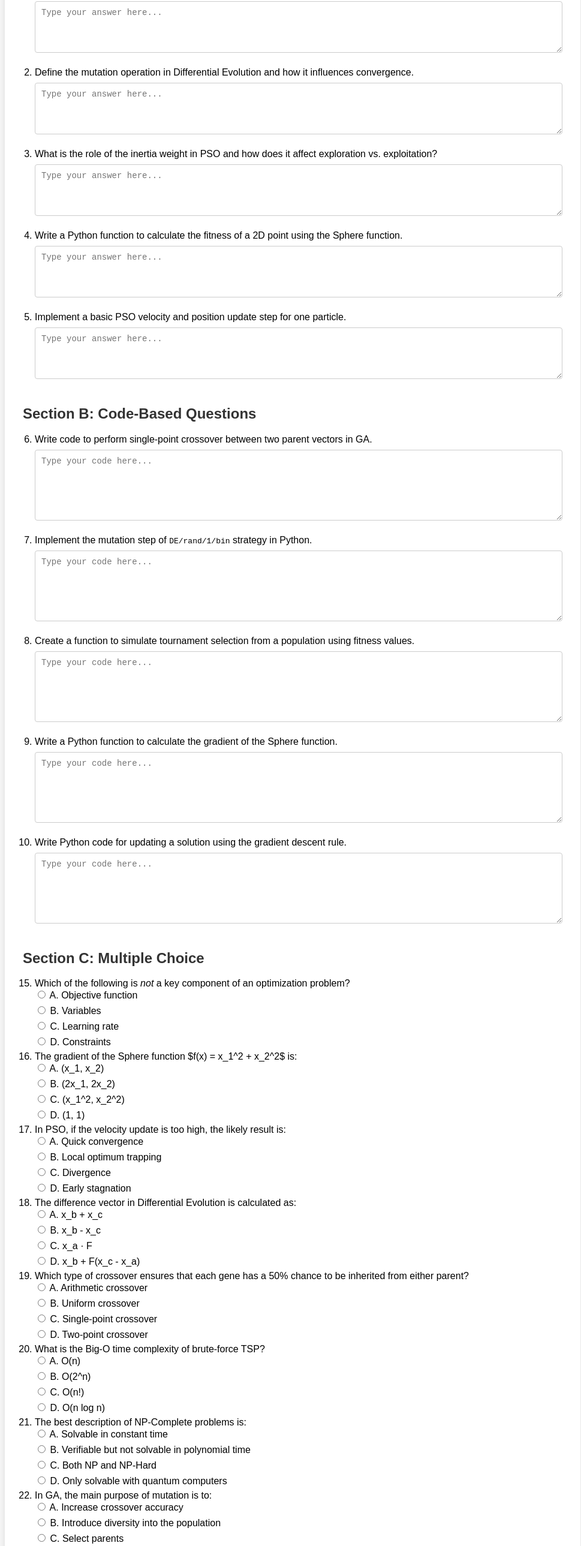
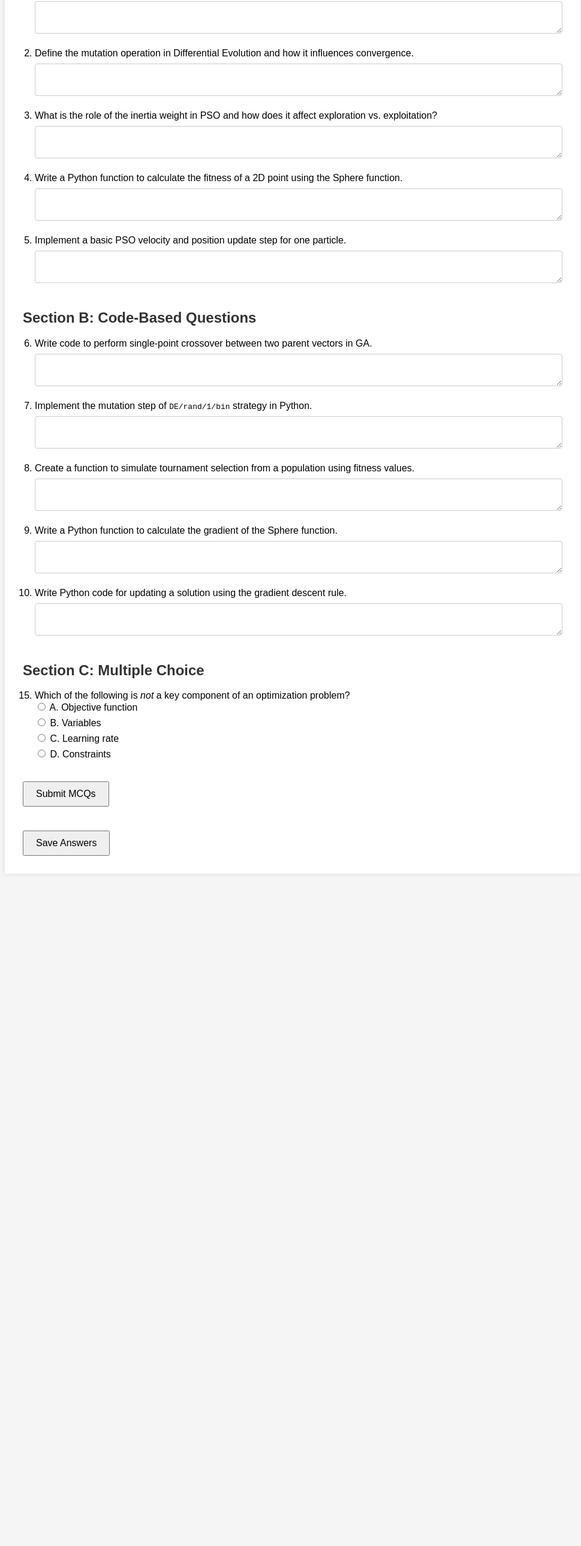
Before and after one commit to dsmlossf/EC-EXAM, a plain HTML site: page index.html in a window 1280 px wide. Shown: the part 202-2780 px from the top of the page at 60% size, without its empty margins (152-1121 px from the left). After the commit the page ends 1679 px from the top, so only its background shows below. Drawn offline with Linux system fonts and the light colour scheme.

Commit message:
Update index.html

```diff
--- a/index.html
+++ b/index.html
@@ -1,4 +1,3 @@
-
 <!DOCTYPE html>
 <html lang="en">
 <head>
@@ -6,6 +5,12 @@
   <meta name="viewport" content="width=device-width, initial-scale=1" />
   <title>Lab Exam Questions</title>
   <link rel="stylesheet" href="style.css" />
+  <style>
+    .correct { color: green; font-weight: bold; }
+    .incorrect { color: red; font-weight: bold; }
+    .score { margin-top: 20px; font-weight: bold; font-size: 18px; }
+    button { margin-top: 20px; padding: 10px 20px; font-size: 16px; }
+  </style>
 </head>
 <body>
   <div class="container">
@@ -13,55 +18,36 @@
 
     <h2>Section A: Short Answer</h2>
     <ol>
-      <li>
-        Explain why the Travelling Salesman Problem (TSP) is considered NP-Hard.
-        <textarea name="shortAnswer1" rows="4" placeholder="Type your answer here..."></textarea>
-      </li>
-      <li>
-        Define the mutation operation in Differential Evolution and how it influences convergence.
-        <textarea name="shortAnswer2" rows="4" placeholder="Type your answer here..."></textarea>
-      </li>
-      <li>
-        What is the role of the inertia weight in PSO and how does it affect exploration vs. exploitation?
-        <textarea name="shortAnswer3" rows="4" placeholder="Type your answer here..."></textarea>
-      </li>
-      <li>
-        Write a Python function to calculate the fitness of a 2D point using the Sphere function.
-        <textarea name="shortAnswer4" rows="4" placeholder="Type your answer here..."></textarea>
-      </li>
-      <li>
-        Implement a basic PSO velocity and position update step for one particle.
-        <textarea name="shortAnswer5" rows="4" placeholder="Type your answer here..."></textarea>
-      </li>
+      <li>Explain why the Travelling Salesman Problem (TSP) is considered NP-Hard.
+        <textarea name="shortAnswer1"></textarea></li>
+      <li>Define the mutation operation in Differential Evolution and how it influences convergence.
+        <textarea name="shortAnswer2"></textarea></li>
+      <li>What is the role of the inertia weight in PSO and how does it affect exploration vs. exploitation?
+        <textarea name="shortAnswer3"></textarea></li>
+      <li>Write a Python function to calculate the fitness of a 2D point using the Sphere function.
+        <textarea name="shortAnswer4"></textarea></li>
+      <li>Implement a basic PSO velocity and position update step for one particle.
+        <textarea name="shortAnswer5"></textarea></li>
     </ol>
 
     <h2>Section B: Code-Based Questions</h2>
     <ol start="6">
-      <li>
-        Write code to perform single-point crossover between two parent vectors in GA.
-        <textarea name="codeAnswer6" rows="6" placeholder="Type your code here..."></textarea>
-      </li>
-      <li>
-        Implement the mutation step of <code>DE/rand/1/bin</code> strategy in Python.
-        <textarea name="codeAnswer7" rows="6" placeholder="Type your code here..."></textarea>
-      </li>
-      <li>
-        Create a function to simulate tournament selection from a population using fitness values.
-        <textarea name="codeAnswer8" rows="6" placeholder="Type your code here..."></textarea>
-      </li>
-      <li>
-        Write a Python function to calculate the gradient of the Sphere function.
-        <textarea name="codeAnswer9" rows="6" placeholder="Type your code here..."></textarea>
-      </li>
-      <li>
-        Write Python code for updating a solution using the gradient descent rule.
-        <textarea name="codeAnswer10" rows="6" placeholder="Type your code here..."></textarea>
-      </li>
+      <li>Write code to perform single-point crossover between two parent vectors in GA.
+        <textarea name="codeAnswer6"></textarea></li>
+      <li>Implement the mutation step of <code>DE/rand/1/bin</code> strategy in Python.
+        <textarea name="codeAnswer7"></textarea></li>
+      <li>Create a function to simulate tournament selection from a population using fitness values.
+        <textarea name="codeAnswer8"></textarea></li>
+      <li>Write a Python function to calculate the gradient of the Sphere function.
+        <textarea name="codeAnswer9"></textarea></li>
+      <li>Write Python code for updating a solution using the gradient descent rule.
+        <textarea name="codeAnswer10"></textarea></li>
     </ol>
 
     <h2>Section C: Multiple Choice</h2>
     <form id="examForm">
       <ol start="15">
+        <!-- Sample MCQ Entry Format -->
         <li class="mcq">
           Which of the following is <em>not</em> a key component of an optimization problem?
           <ul>
@@ -70,98 +56,59 @@
             <li><label><input type="radio" name="q15" value="C" /> C. Learning rate</label></li>
             <li><label><input type="radio" name="q15" value="D" /> D. Constraints</label></li>
           </ul>
-          <div class="answer" data-answer="C"></div>
         </li>
+        <!-- Add all questions up to q30 similarly here... -->
+      </ol>
+      <button type="button" onclick="checkAnswers()">Submit MCQs</button>
+      <div class="score" id="score"></div>
+    </form>
 
-        <li class="mcq">
-          The gradient of the Sphere function $f(x) = x_1^2 + x_2^2$ is:
-          <ul>
-            <li><label><input type="radio" name="q16" value="A" /> A. (x_1, x_2)</label></li>
-            <li><label><input type="radio" name="q16" value="B" /> B. (2x_1, 2x_2)</label></li>
-            <li><label><input type="radio" name="q16" value="C" /> C. (x_1^2, x_2^2)</label></li>
-            <li><label><input type="radio" name="q16" value="D" /> D. (1, 1)</label></li>
-          </ul>
-          <div class="answer" data-answer="B"></div>
-        </li>
+    <button onclick="saveAnswers()">Save Answers</button>
+  </div>
 
-        <li class="mcq">
-          In PSO, if the velocity update is too high, the likely result is:
-          <ul>
-            <li><label><input type="radio" name="q17" value="A" /> A. Quick convergence</label></li>
-            <li><label><input type="radio" name="q17" value="B" /> B. Local optimum trapping</label></li>
-            <li><label><input type="radio" name="q17" value="C" /> C. Divergence</label></li>
-            <li><label><input type="radio" name="q17" value="D" /> D. Early stagnation</label></li>
-          </ul>
-          <div class="answer" data-answer="C"></div>
-        </li>
+  <script>
+    const correctAnswers = {
+      q15: 'C', q16: 'B', q17: 'C', q18: 'B', q19: 'B',
+      q20: 'C', q21: 'C', q22: 'B', q23: 'D', q24: 'A',
+      q25: 'B', q26: 'B', q27: 'C', q28: 'C', q29: 'A', q30: 'C'
+    };
 
-        <li class="mcq">
-          The difference vector in Differential Evolution is calculated as:
-          <ul>
-            <li><label><input type="radio" name="q18" value="A" /> A. x_b + x_c</label></li>
-            <li><label><input type="radio" name="q18" value="B" /> B. x_b - x_c</label></li>
-            <li><label><input type="radio" name="q18" value="C" /> C. x_a · F</label></li>
-            <li><label><input type="radio" name="q18" value="D" /> D. x_b + F(x_c - x_a)</label></li>
-          </ul>
-          <div class="answer" data-answer="B"></div>
-        </li>
+    function checkAnswers() {
+      let total = 0, correct = 0;
+      for (let q in correctAnswers) {
+        total++;
+        const selected = document.querySelector(`input[name="${q}"]:checked`);
+        if (selected) {
+          const li = selected.closest("li");
+          if (selected.value === correctAnswers[q]) {
+            correct++;
+            li.classList.add("correct");
+            li.classList.remove("incorrect");
+          } else {
+            li.classList.add("incorrect");
+            li.classList.remove("correct");
+          }
+        }
+      }
+      document.getElementById("score").textContent = `Score: ${correct}/${total}`;
+    }
 
-        <li class="mcq">
-          Which type of crossover ensures that each gene has a 50% chance to be inherited from either parent?
-          <ul>
-            <li><label><input type="radio" name="q19" value="A" /> A. Arithmetic crossover</label></li>
-            <li><label><input type="radio" name="q19" value="B" /> B. Uniform crossover</label></li>
-            <li><label><input type="radio" name="q19" value="C" /> C. Single-point crossover</label></li>
-            <li><label><input type="radio" name="q19" value="D" /> D. Two-point crossover</label></li>
-          </ul>
-          <div class="answer" data-answer="B"></div>
-        </li>
-
-        <li class="mcq">
-          What is the Big-O time complexity of brute-force TSP?
-          <ul>
-            <li><label><input type="radio" name="q20" value="A" /> A. O(n)</label></li>
-            <li><label><input type="radio" name="q20" value="B" /> B. O(2^n)</label></li>
-            <li><label><input type="radio" name="q20" value="C" /> C. O(n!)</label></li>
-            <li><label><input type="radio" name="q20" value="D" /> D. O(n log n)</label></li>
-          </ul>
-          <div class="answer" data-answer="C"></div>
-        </li>
-
-        <li class="mcq">
-          The best description of NP-Complete problems is:
-          <ul>
-            <li><label><input type="radio" name="q21" value="A" /> A. Solvable in constant time</label></li>
-            <li><label><input type="radio" name="q21" value="B" /> B. Verifiable but not solvable in polynomial time</label></li>
-            <li><label><input type="radio" name="q21" value="C" /> C. Both NP and NP-Hard</label></li>
-            <li><label><input type="radio" name="q21" value="D" /> D. Only solvable with quantum computers</label></li>
-          </ul>
-          <div class="answer" data-answer="C"></div>
-        </li>
-
-        <li class="mcq">
-          In GA, the main purpose of mutation is to:
-          <ul>
-            <li><label><input type="radio" name="q22" value="A" /> A. Increase crossover accuracy</label></li>
-            <li><label><input type="radio" name="q22" value="B" /> B. Introduce diversity into the population</label></li>
-            <li><label><input type="radio" name="q22" value="C" /> C. Select parents</label></li>
-            <li><label><input type="radio" name="q22" value="D" /> D. Increase convergence speed</label></li>
-          </ul>
-          <div class="answer" data-answer="B"></div>
-        </li>
-
-        <li class="mcq">
-          Which selection strategy uses multiple fixed pointers across the probability space?
-          <ul>
-            <li><label><input type="radio" name="q23" value="A" /> A. Elitism</label></li>
-            <li><label><input type="radio" name="q23" value="B" /> B. Roulette wheel selection</label></li>
-            <li><label><input type="radio" name="q23" value="C" /> C. Tournament selection</label></li>
-            <li><label><input type="radio" name="q23" value="D" /> D. Stochastic universal sampling</label></li>
-          </ul>
-          <div class="answer" data-answer="D"></div>
-        </li>
-      </ol>
-    </form>
-  </div>
+    function saveAnswers() {
+      const answers = {};
+      document.querySelectorAll("textarea").forEach(el => {
+        answers[el.name] = el.value;
+      });
+      document.querySelectorAll("input[type=radio]:checked").forEach(el => {
+        answers[el.name] = el.value;
+      });
+      const blob = new Blob([JSON.stringify(answers, null, 2)], {type: 'application/json'});
+      const url = URL.createObjectURL(blob);
+      const a = document.createElement("a");
+      a.href = url;
+      a.download = "exam_answers.json";
+      a.click();
+      URL.revokeObjectURL(url);
+    }
+  </script>
 </body>
 </html>
```
